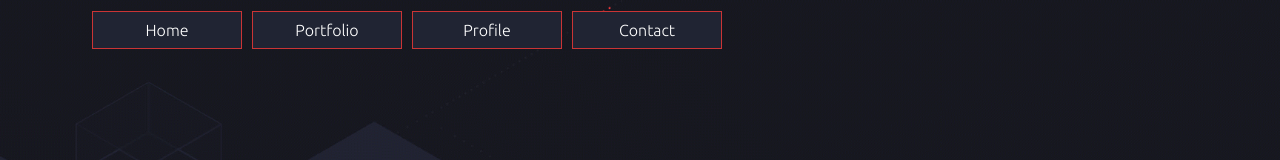
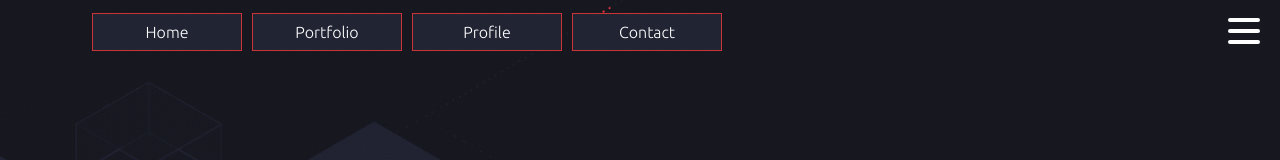
Before and after one commit to abanks72/abanks72.github.io, a React (Create React App) app: page / in a window 1280 px wide. Shown: the top 160 px of the page. Built offline with nearby package versions, Linux system fonts and the light colour scheme; a web font is replaced by a local one.

Commit message:
customcss

```diff
--- a/package.json
+++ b/package.json
@@ -13,6 +13,7 @@
     "react-router-dom": "^6.18.0",
     "react-scripts": "5.0.1",
     "reactstrap": "^9.2.1",
+    "styled-components": "^6.1.1",
     "web-vitals": "^2.1.4"
   },
   "scripts": {
--- a/src/App.js
+++ b/src/App.js
@@ -7,6 +7,8 @@ import { Container, Navbar, Nav, Button, Row, NavbarToggler, Collapse } from 're
 import Home from './Home';
 import Profile from './Profile';
 import Portfolio from './Portfolio';
+import CustomNav from './CustomNav';
+
 
 function App() {
   const [isOpen, setIsOpen] = useState(false);
@@ -19,6 +21,7 @@ function App() {
     <Router>
       <Container fluid className='app-wrapper'>
         <Row className='first-row'>
+          <CustomNav />
           <Navbar light expand='md'>
             <Container>
               <NavbarToggler onClick={toggleNavbar} style={{ borderColor: 'white' }} />
--- /dev/null
+++ b/src/CustomNav.js
@@ -0,0 +1,19 @@
+import React from 'react';
+import styled from 'styled-components';
+import RightNav from './RightNav';
+import StyledBurger from './StyledBurger';
+
+function CustomNav({ open, setOpen }) {
+
+  const Nav = styled.nav`
+  `
+
+  return (
+    <Nav>
+      <StyledBurger open={open} setOpen={setOpen} />
+      <RightNav open={open} />
+    </Nav>
+  );
+}
+
+export default CustomNav;
--- a/src/Profile.js
+++ b/src/Profile.js
@@ -1,6 +1,6 @@
 import React from 'react';
 import './App.css';
-import { Button, Container, Row, Card, CardTitle, CardText } from 'reactstrap';
+import { Button, Container, Row, Card, CardText } from 'reactstrap';
 
 
 function Profile() {
--- /dev/null
+++ b/src/RightNav.js
@@ -0,0 +1,46 @@
+import React from 'react';
+import styled from 'styled-components';
+import { Link } from 'react-router-dom';
+
+function RightNav({ open }) {
+  const Ul = styled.nav`
+    color: white;
+    list-style: none;
+    flex-flow: column nowrap;
+    padding: 25px;
+    background-color: #202433;
+    position: fixed;
+    top: 0;
+    right: 0;
+    height: 100vh;
+    width: 150px;
+    padding-top: 3.5rem;
+    transform: ${({ open }) => (open ? 'translateX(0)' : 'translateX(100%)')};
+    transition: transform 2s ease-in-out;
+    border-left: 1px solid red;
+    text-align: right;
+    margin-top: 5px;
+
+    li {
+      margin-top: 10px;
+      border-bottom: 1px solid red;
+      text-align: center;
+    }
+
+    a {
+      text-decoration: none;
+      color: white;
+    }
+  `;
+
+  return (
+    <Ul open={open}>
+      <li><Link to="/">Home</Link></li>
+      <li><Link to="/portfolio">Portfolio</Link></li>
+      <li><Link to="/profile">Profile</Link></li>
+      <li><a href="mailto:abanks7296@gmail.com">Contact</a></li>
+    </Ul>
+  );
+}
+
+export default RightNav;
--- /dev/null
+++ b/src/StyledBurger.js
@@ -0,0 +1,62 @@
+import React, { useState } from 'react';
+import RightNav from './RightNav';
+import styled from 'styled-components';
+
+const StyledBurgerWrapper = styled.nav`
+  width: 2rem;
+  height: 2rem;
+  position: fixed;
+  top: 15px;
+  right: 20px;
+  display: flex;
+  justify-content: space-around;
+  flex-flow: column nowrap;
+  z-index: 999;
+
+  div {
+    width: 2rem;
+    height: 0.25rem;
+    background-color: ${({ open }) => (open ? 'white' : 'white')};
+    border-radius: 2px;
+    transform-origin: 1px;
+    transition: all 0.3s linear;
+
+    &:nth-child(1) {
+      transform: ${({ open }) => (open ? 'rotate(45deg)' : 'rotate(0)')};
+    }
+
+    &:nth-child(2) {
+      transform: ${({ open }) => (open ? 'translateX(100%)' : 'translateX(0)')};
+      opacity: ${({ open }) => (open ? 0 : 1)};
+    }
+
+    &:nth-child(3) {
+      transform: ${({ open }) => (open ? 'rotate(-45deg)' : 'rotate(0)')}; // Fix rotate angle
+    }
+  }
+`;
+
+function StyledBurger() {
+    const [open, setOpen] = useState(false);
+
+    const handleToggle = () => {
+      setOpen(!open);
+    };
+
+    const handleClose = () => {
+      setOpen(false);
+    };
+
+    return (
+      <>
+        <StyledBurgerWrapper open={open} onClick={handleToggle}>
+          <div />
+          <div />
+          <div />
+        </StyledBurgerWrapper>
+        <RightNav open={open} onClose={handleClose} />
+      </>
+    );
+  }
+
+  export default StyledBurger;
```
Also changed, not shown: 1 other file (tests, documents, lock files or other folders).
